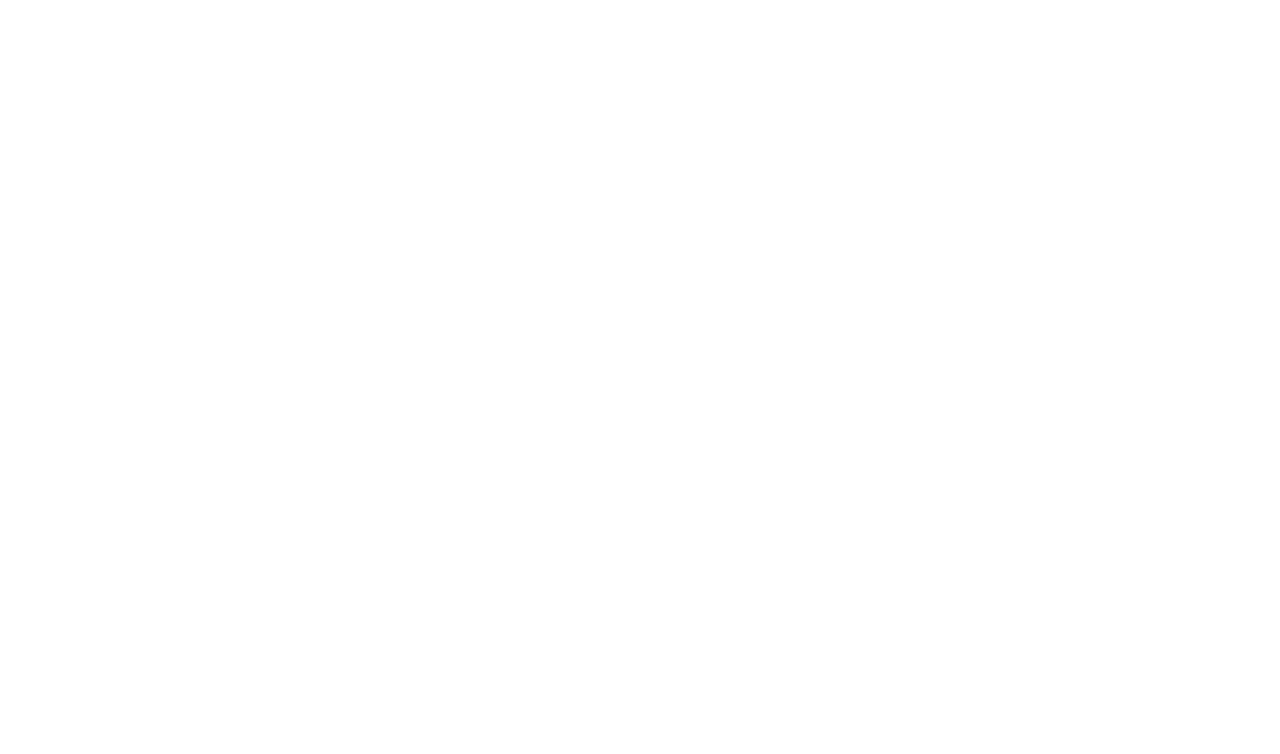
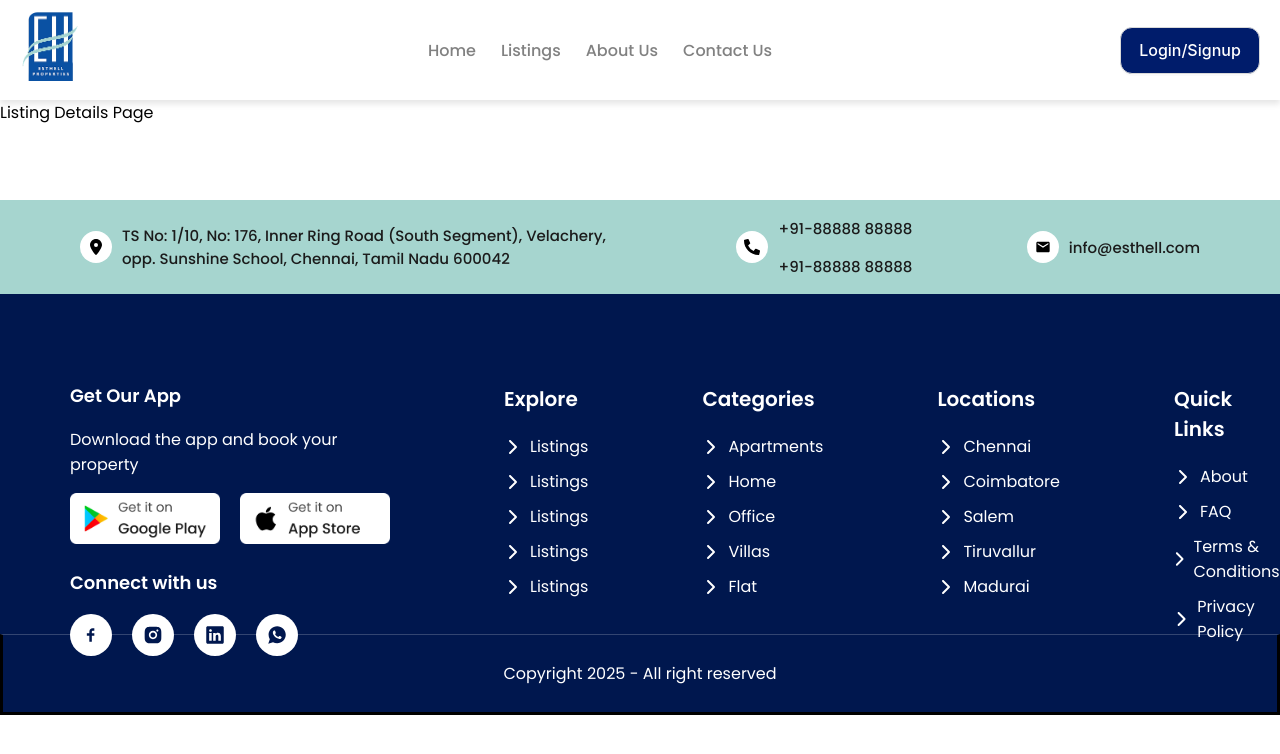
Before and after one commit to karthik-kerry/esthell-prop-website, a React (Create React App) app: page /listing-Detail in a window 1280 px wide. Before the commit this address had no page. Shown: the top 754 px of the page. Built offline with nearby package versions, Linux system fonts and the light colour scheme.

Commit message:
listing details page created

```diff
--- a/src/App.js
+++ b/src/App.js
@@ -4,6 +4,7 @@
 import ListingsPage from "./pages/ListingsPage";
 import AboutPage from "./pages/AboutPage";
 import ContactPage from "./pages/ContactPage";
+import ListingDetailsPage from "./pages/ListingDetailsPage";
 
 function App() {
   return (
@@ -11,6 +12,7 @@
       <Routes>
         <Route path="/" element={<HomePage />} />
         <Route path="listings" element={<ListingsPage />} />
+        <Route path="listing-Detail" element={<ListingDetailsPage />} />
         <Route path="about" element={<AboutPage />} />
         <Route path="contact" element={<ContactPage />} />
       </Routes>
--- /dev/null
+++ b/src/pages/ListingDetailsPage.jsx
@@ -0,0 +1,13 @@
+import React from "react";
+import Header from "../components/Header";
+import Footer from "../components/Footer";
+
+export default function ListingDetailsPage() {
+  return (
+    <div>
+      <Header />
+      <div style={{ height: 100 }}>Listing Details Page</div>
+      <Footer />
+    </div>
+  );
+}
```
